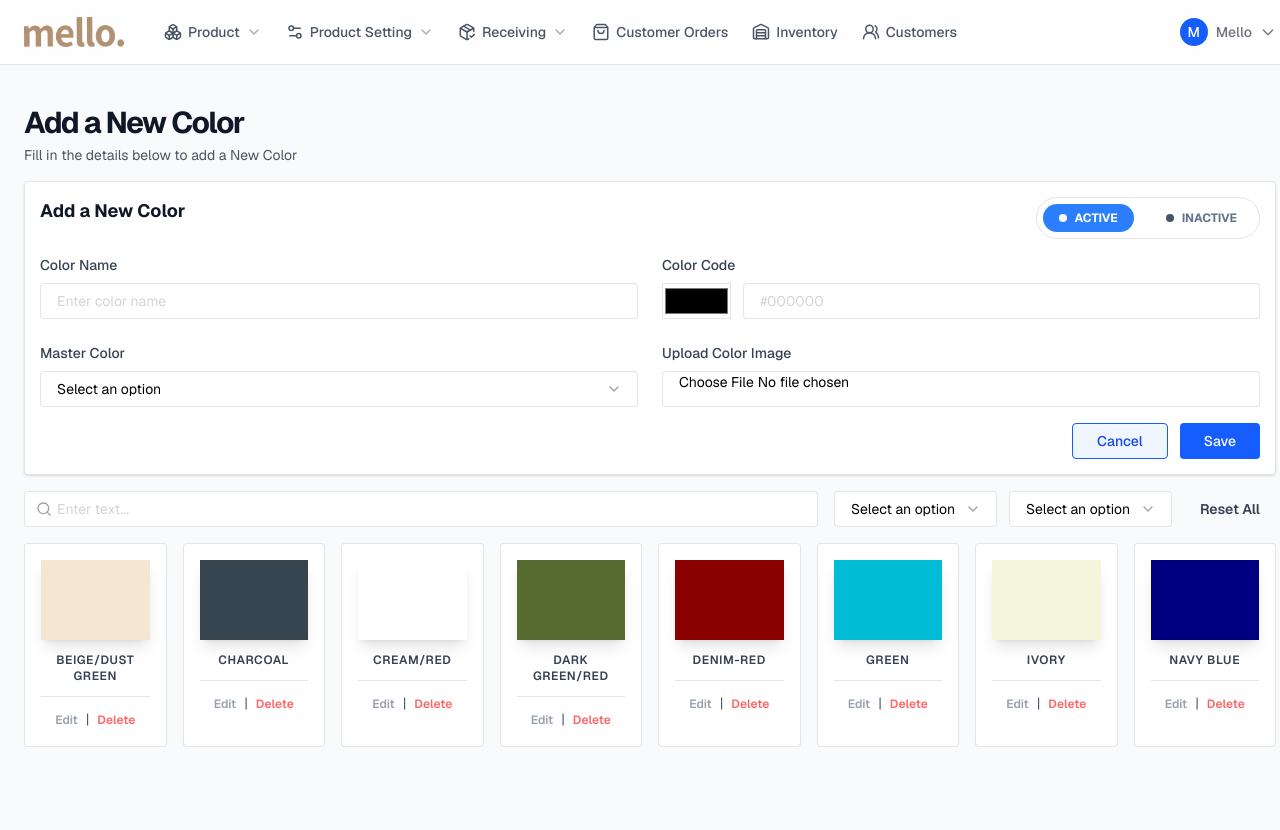
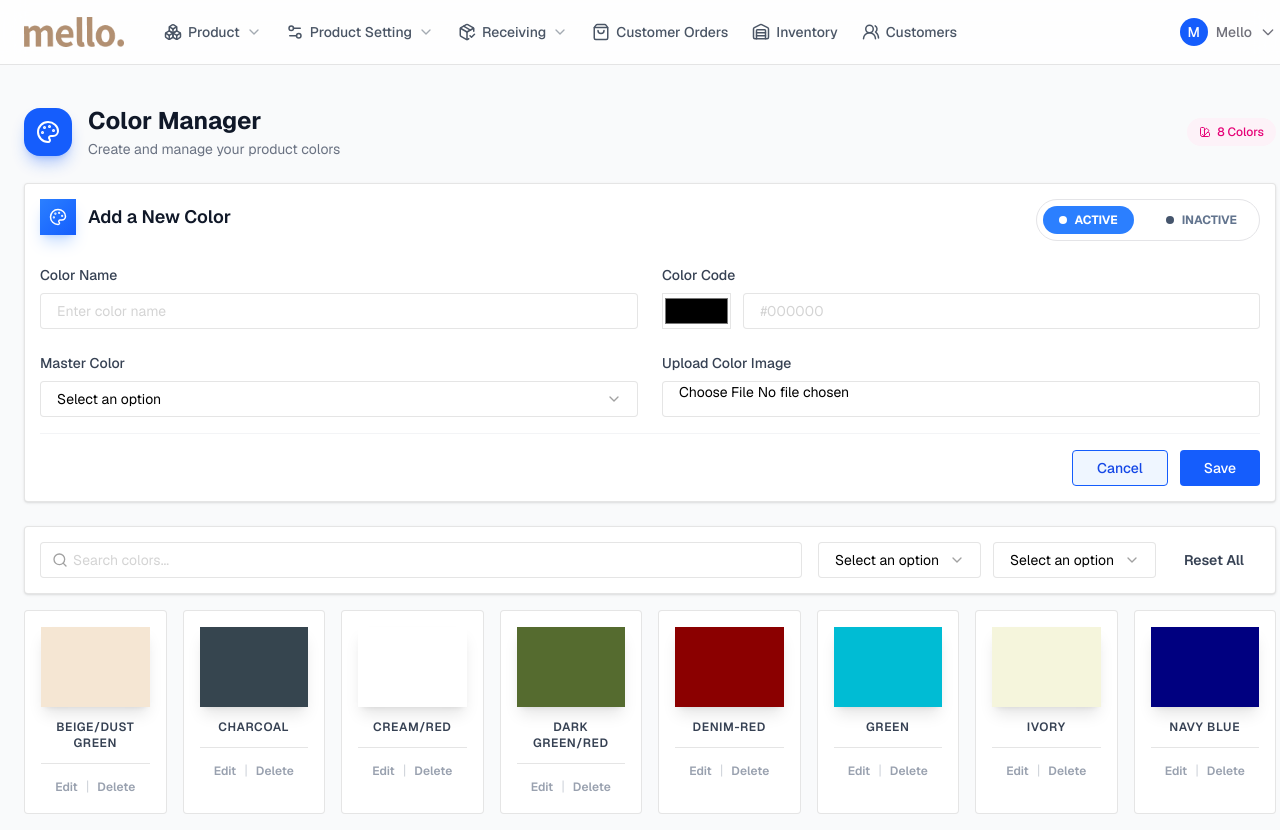
Before and after one commit to Animesh459/Vuerprise, a Vue app: page /colors in a window 1280 px wide. Before the commit the page ends 800 px from the top, so only its background shows below. Built offline with nearby package versions, Linux system fonts and the light colour scheme.

Commit message:
page title rearrange

```diff
--- a/src/views/ColorsCategory.vue
+++ b/src/views/ColorsCategory.vue
@@ -1,17 +1,35 @@
 <template>
   <div>
+    <!-- Page Header -->
+    <div class="flex items-center justify-between pb-6">
+      <div class="flex items-center gap-4">
+        <div class="flex items-center justify-center w-12 h-12 rounded-2xl bg-blue-600 shadow-lg shadow-blue-600/30">
+          <PaletteIcon :size="24" class="text-white" />
+        </div>
+        <div>
+          <h1 class="text-2xl font-bold text-gray-900">Color Manager</h1>
+          <p class="text-sm text-gray-500 mt-0.5">Create and manage your product colors</p>
+        </div>
+      </div>
+      <div class="flex items-center gap-2">
+        <span class="inline-flex items-center gap-1.5 px-3 py-1.5 rounded-full bg-pink-50 text-pink-600 text-xs font-medium">
+          <SwatchBookIcon :size="12" />
+          {{ colors.length }} Colors
+        </span>
+      </div>
+    </div>
 
-    <div class="flex flex-col   pb-4 ">
-      <h1 class="text-3xl font-bold tracking-tighter text-gray-900">Add a New Color</h1>
-      <p class="text-sm text-text-muted-light dark:text-text-muted-dark mt-1">Fill in the details below to add a New Color</p>
+    <div class="space-y-6">
+      <!-- Add New Color Card -->
+      <div class="common-card-new">
+        <div class="flex justify-between items-start mb-6">
+          <div class="flex items-center gap-3">
+            <div class="flex items-center justify-center w-9 h-9 rounded-lg bg-gradient-to-br from-blue-500 to-blue-600 shadow-lg shadow-blue-500/25">
+              <PaletteIcon :size="18" class="text-white" />
             </div>
-    <div class="space-y-4">
-      <div class="common-card-new">
-        <div class="flex justify-between mb-4">
-          <h2 class="text-lg font-bold text-gray-900">
-            Add a New Color
-          </h2>
-          <div class="flex items-center gap-4  p-1.5 rounded-full border border-zinc-200">
+            <h2 class="text-lg font-semibold text-gray-900">Add a New Color</h2>
+          </div>
+          <div class="flex items-center gap-4 p-1.5 rounded-full border border-zinc-200">
             <button
               @click="status = 'active'"
               :class="[
@@ -35,18 +53,15 @@
           </div>
         </div>
 
-
         <div class="space-y-4">
           <div class="grid grid-cols-2 gap-6 lg:grid-cols-2">
             <div class="space-y-6">
-
               <BaseInput label="Color Name" placeholder="Enter color name" />
               <!-- Master Color -->
               <BaseSelect
                 label="Master Color"
                 :options="['Select Size', 'S', 'M']"
               />
-
             </div>
 
             <div class="space-y-6">
@@ -55,8 +70,7 @@
                 <label class="block text-sm font-medium text-gray-700 mb-2">Color Code</label>
                 <div class="flex gap-3">
                   <input type="color" v-model="selectedColor" class="w-20 h-9 border border-neutral-200 rounded-lg cursor-pointer" />
-                  <BaseInput  placeholder="#000000" />
-  <!--                <input type="text" v-model="selectedColor" placeholder="#000000" class="h-9 w-full border border-neutral-200 bg-neutral-50 pl-4 pr-4 text-sm transition-colors" />-->
+                  <BaseInput placeholder="#000000" />
                 </div>
               </div>
 
@@ -67,20 +81,23 @@
             </div>
           </div>
 
-          <div class="flex justify-end gap-3">
+          <div class="flex justify-end gap-3 pt-4 border-t border-gray-100">
             <button class="btn-secondary-new">Cancel</button>
             <button class="btn-primary-new">Save</button>
           </div>
         </div>
       </div>
 
+      <!-- Colors List Section -->
       <div class="space-y-4">
+        <!-- Filters Row -->
+        <div class="common-card-new">
           <div class="flex items-center justify-between gap-4">
             <div class="relative flex-1 w-full">
               <Search class="absolute top-1/2 left-3 h-4 w-4 -translate-y-1/2 text-neutral-400" />
-            <BaseInput customClass="pl-8" />
+              <BaseInput customClass="pl-8" placeholder="Search colors..." />
             </div>
-          <div class="flex gap-3">
+            <div class="flex gap-3 items-center">
               <div class="relative">
                 <BaseSelect
                   :options="['Name A-Z', 'Recently Added', 'Popular']"
@@ -91,8 +108,8 @@
                   :options="['10', '20', '30']"
                 />
               </div>
-
               <button class="px-4 py-2 whitespace-nowrap text-gray-700 hover:text-gray-700 font-semibold text-sm">Reset All</button>
+            </div>
           </div>
         </div>
 
@@ -103,28 +120,27 @@
             :key="color.id"
             @click="selectedColorCard = color.id"
             :class="[
-              'bg-white border rounded-xl p-4 cursor-pointer transition-all hover:-translate-y-1',
-              selectedColorCard === color.id ? 'border-border bg-white' : 'border-border'
+              'bg-white border rounded-xl p-4 cursor-pointer transition-all hover:-translate-y-1 hover:shadow-lg',
+              selectedColorCard === color.id ? 'border-blue-300 ring-2 ring-blue-100' : 'border-border hover:border-blue-200'
             ]"
           >
             <div class="w-full h-20 rounded-lg mb-3 shadow-lg" :style="{ backgroundColor: color.code }"></div>
             <span class="block text-xs font-semibold text-gray-700 text-center uppercase tracking-wider">{{ color.name }}</span>
             <div class="flex justify-center gap-2 mt-3 pt-3 border-t border-border">
-              <button class="text-xs text-gray-400 hover:text-gray-700 font-semibold transition-colors">Edit</button>
-              <span class="text-gray-600">|</span>
-              <button class="text-xs text-red-400 hover:text-red-300 font-semibold transition-colors">Delete</button>
+              <button class="text-xs text-gray-400 hover:text-blue-600 font-semibold transition-colors">Edit</button>
+              <span class="text-gray-300">|</span>
+              <button class="text-xs text-gray-400 hover:text-red-500 font-semibold transition-colors">Delete</button>
             </div>
           </div>
         </div>
       </div>
-
     </div>
   </div>
 </template>
 
 <script setup>
 import { ref, computed } from 'vue'
-import {ChevronDownIcon, Search} from "lucide-vue-next";
+import { ChevronDownIcon, Search, PaletteIcon, SwatchBookIcon } from "lucide-vue-next";
 import BaseInput from "@/components/form/BaseInput.vue";
 import BaseSelect from "@/components/form/BaseSelect.vue";
 
--- a/src/views/PacksCategory.vue
+++ b/src/views/PacksCategory.vue
@@ -1,8 +1,22 @@
 <template>
 <div>
-  <div class="flex flex-col   pb-4 ">
-    <h1 class="text-3xl font-bold tracking-tighter text-gray-900">Packs Manager</h1>
-    <p class="text-sm text-text-muted-light dark:text-text-muted-dark mt-1">Organize your product Packs Here</p>
+  <!-- Page Header -->
+  <div class="flex items-center justify-between pb-6">
+    <div class="flex items-center gap-4">
+      <div class="flex items-center justify-center w-12 h-12 rounded-2xl bg-blue-600 shadow-lg shadow-blue-600/30">
+        <BoxesIcon :size="24" class="text-white" />
+      </div>
+      <div>
+        <h1 class="text-2xl font-bold text-gray-900">Packs Manager</h1>
+        <p class="text-sm text-gray-500 mt-0.5">Organize your product packs here</p>
+      </div>
+    </div>
+    <div class="flex items-center gap-2">
+      <span class="inline-flex items-center gap-1.5 px-3 py-1.5 rounded-full bg-blue-50 text-blue-600 text-xs font-medium">
+        <span class="w-1.5 h-1.5 rounded-full bg-blue-500 animate-pulse"></span>
+        Live
+      </span>
+    </div>
   </div>
 
   <main class="">
@@ -171,7 +185,7 @@ import { ref, computed } from 'vue'
 
 import {
   ZapIcon, ArrowDownCircleIcon, AlertCircleIcon,
-  ChevronDownIcon, TrashIcon, EditIcon, CalendarIcon, PlusIcon
+  ChevronDownIcon, TrashIcon, EditIcon, CalendarIcon, PlusIcon, BoxesIcon
 } from 'lucide-vue-next';
 import Pagination from "@/components/Pagination.vue";
 import BaseSelect from "@/components/form/BaseSelect.vue";
--- a/src/views/dashboard/Dashboard.vue
+++ b/src/views/dashboard/Dashboard.vue
@@ -1,15 +1,25 @@
 <template>
-  <div class="flex  text-black">
+  <div class="flex text-black">
 
     <main class="flex-1 overflow-y-auto">
-      <section class="flex flex-col  pb-4">
-        <div class="flex justify-between items-end mb-1">
-          <h1 class="text-3xl font-bold tracking-tighter ">Welcome, Mello User</h1>
-          <p class="text-xs font-mono text-zinc-500 uppercase tracking-widest">LAST SYNC: {{ currentTime }}</p>
+      <!-- Page Header -->
+      <section class="flex items-center justify-between pb-6">
+        <div class="flex items-center gap-4">
+          <div class="flex items-center justify-center w-12 h-12 rounded-2xl bg-blue-600 shadow-lg shadow-blue-600/30">
+            <LayoutDashboard :size="24" class="text-white" />
+          </div>
+          <div>
+            <h1 class="text-2xl font-bold text-gray-900">Welcome back, Mello</h1>
+            <p class="text-sm text-gray-500 mt-0.5">Here's what's happening with your store today</p>
+          </div>
         </div>
-        <p class="text-sm text-text-muted-light mt-1">
-          Good to see you boss! System status: Nominal.
-        </p>
+        <div class="flex items-center gap-3">
+          <span class="inline-flex items-center gap-1.5 px-3 py-1.5 rounded-full bg-emerald-50 text-emerald-600 text-xs font-medium">
+            <span class="w-1.5 h-1.5 rounded-full bg-emerald-500 animate-pulse"></span>
+            System Online
+          </span>
+          <span class="text-xs font-mono text-zinc-400 bg-zinc-100 px-3 py-1.5 rounded-full">{{ currentTime }}</span>
+        </div>
       </section>
       <!-- Content -->
       <div class="common-card-new space-y-4">
--- a/src/views/products/ProductDetail.vue
+++ b/src/views/products/ProductDetail.vue
@@ -4,9 +4,23 @@
 <!--  <Inventory />-->
   <div class="">
 
-    <div class="flex flex-col  pb-4  ">
-        <h1 class="text-3xl font-bold tracking-tighter text-gray-900">Create New Product</h1>
-        <p class="text-sm text-text-muted-light dark:text-text-muted-dark mt-1">Fill in the details below to add a new product to the inventory.</p>
+    <!-- Page Header -->
+    <div class="flex items-center justify-between pb-6">
+      <div class="flex items-center gap-4">
+        <div class="flex items-center justify-center w-12 h-12 rounded-2xl bg-blue-600 shadow-lg shadow-blue-600/30">
+          <PlusCircleIcon :size="24" class="text-white" />
+        </div>
+        <div>
+          <h1 class="text-2xl font-bold text-gray-900">Create New Product</h1>
+          <p class="text-sm text-gray-500 mt-0.5">Fill in the details below to add a new product to the inventory</p>
+        </div>
+      </div>
+      <div class="flex items-center gap-2">
+        <span class="inline-flex items-center gap-1.5 px-3 py-1.5 rounded-full bg-cyan-50 text-cyan-600 text-xs font-medium">
+          <SparklesIcon :size="12" />
+          New Product
+        </span>
+      </div>
     </div>
 
     <div class="">
@@ -188,7 +202,7 @@ import { ref } from 'vue'
 import BaseInput from "@/components/form/BaseInput.vue";
 import BaseSelect from "@/components/form/BaseSelect.vue";
 import ProductInfo from "@/components/product/ProductInfo.vue";
-import {PackageIcon} from "lucide-vue-next";
+import { PackageIcon, PlusCircleIcon, SparklesIcon } from "lucide-vue-next";
 import BaseTextArea from "@/components/form/BaseTextArea.vue";
 import Inventory from "@/components/product/Inventory.vue";
 
```
Also changed, not shown: src/components/product/ProductItemsTest.vue (+19 -4 lines), src/views/AddCategory.vue (+62 -49 lines). Lines whose indentation alone changed are shown as unchanged.
